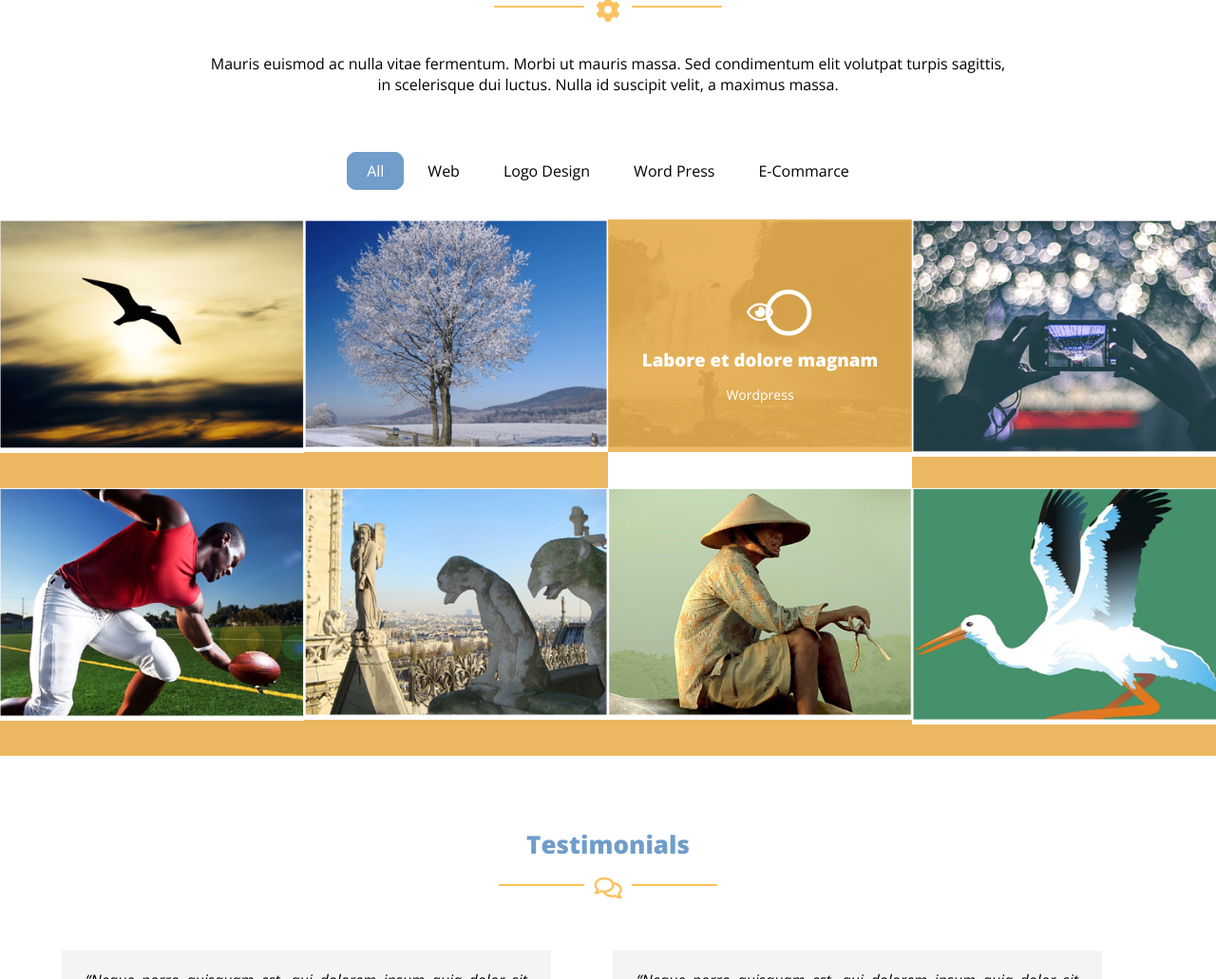
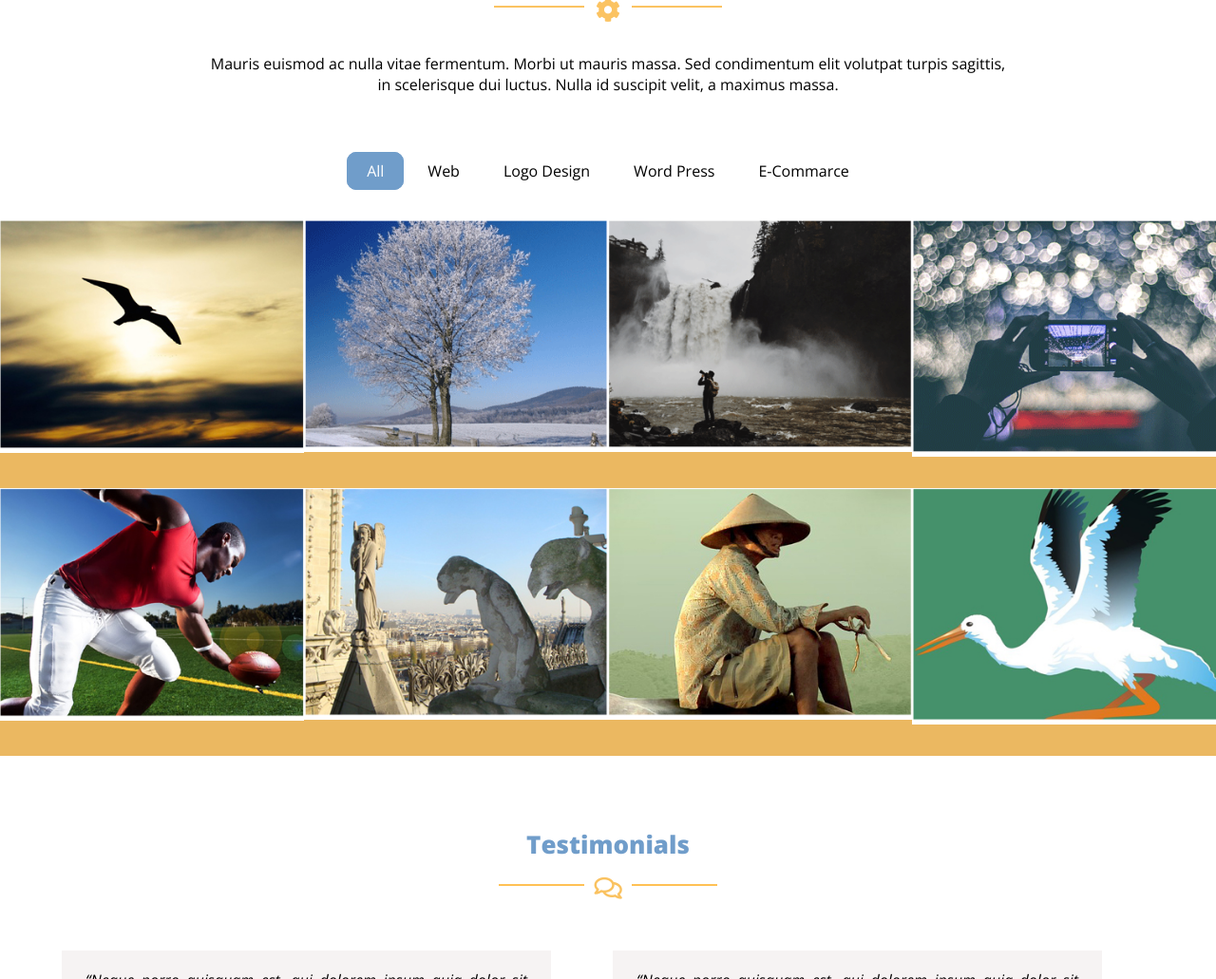
Before and after one commit to Sathil-Shaharier/PSD-to-WebPage2, a plain HTML site: page index.html in a window 1280 px wide. Shown: the part 2184-3215 px from the top of the page at 95% size. Drawn offline with nearby package versions, Linux system fonts and the light colour scheme.

Commit message:
Update style..css

```diff
--- a/css/style..css
+++ b/css/style..css
@@ -374,10 +374,6 @@ a{
     left: 0;
     overflow: block;
 }
-.gallary .container .active{
-    top: 0;
-    left: 0;
-}
 .gallary .text h3{
     font-family: 'Open Sans', sans-serif;
     font-weight: 800;
```
